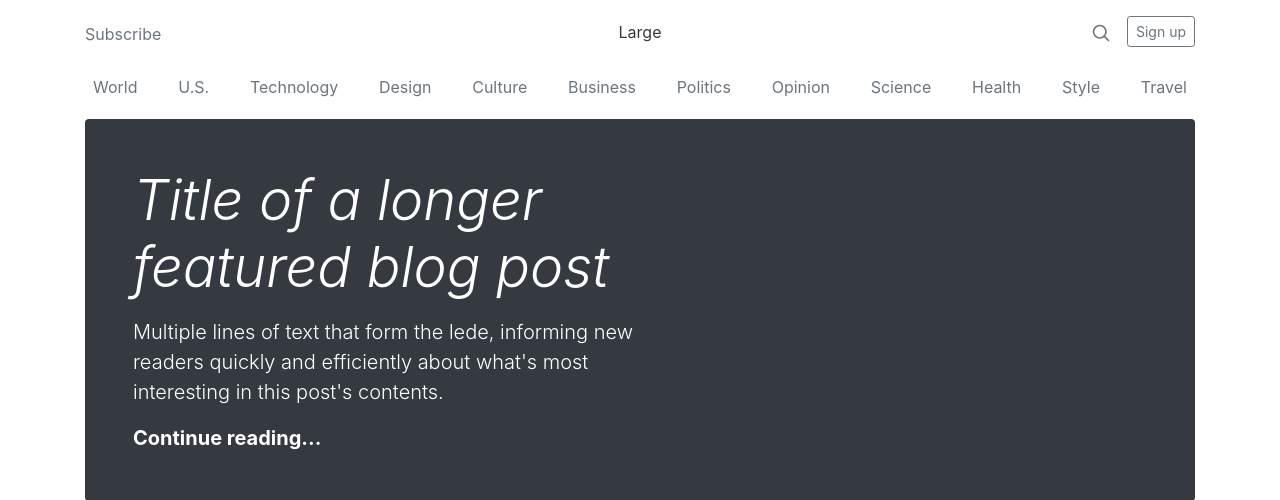
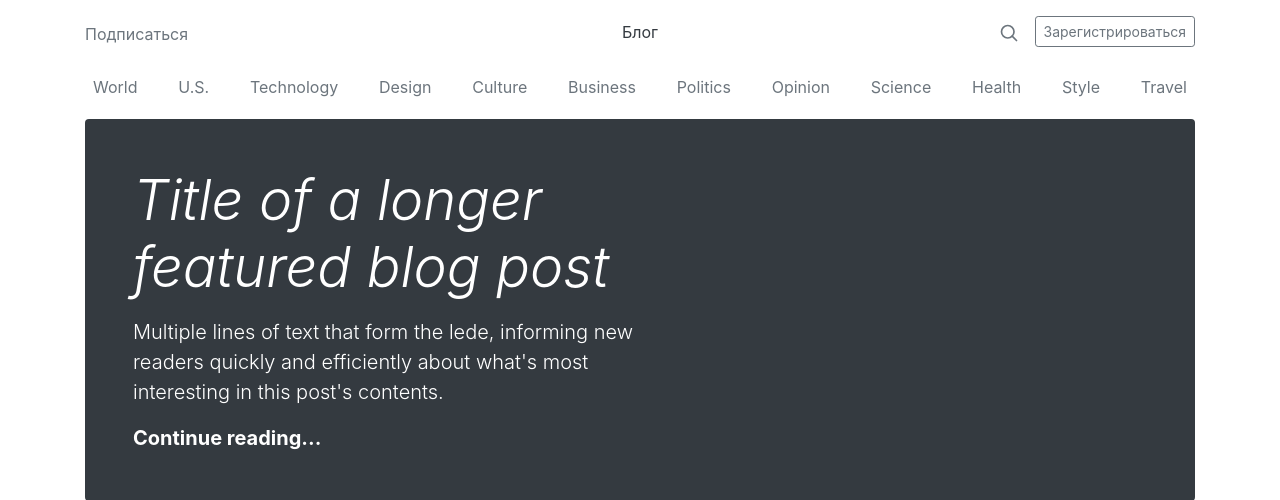
Before and after one commit to tum0xa/t-blog, a Django app: page / in a window 1280 px wide. Shown: the top 500 px of the page. Run offline with Django 3.2, Linux system fonts and the light colour scheme; some libraries are stand-ins or nearby versions.

Commit message:
Предварительно подготовлены верхние элементы страницы блога

```diff
--- a/mainapp/templates/mainapp/base.html
+++ b/mainapp/templates/mainapp/base.html
@@ -34,18 +34,11 @@
     <div class="container">
       <header class="blog-header py-3">
         <div class="row flex-nowrap justify-content-between align-items-center">
-          <div class="col-4 pt-1">
-            <a class="text-muted" href="#">Subscribe</a>
+          {% include 'mainapp/include/left_top_panel.html' %}
+          <div class="col-4 text-center">
+            <a class="blog-header-logo text-dark" href="#">Блог</a>
           </div>
-          <div class="col-4 text-center">
-            <a class="blog-header-logo text-dark" href="#">Large</a>
-          </div>
-          <div class="col-4 d-flex justify-content-end align-items-center">
-            <a class="text-muted" href="#">
-              <svg xmlns="http://www.w3.org/2000/svg" width="20" height="20" viewBox="0 0 24 24" fill="none" stroke="currentColor" stroke-width="2" stroke-linecap="round" stroke-linejoin="round" class="mx-3"><circle cx="10.5" cy="10.5" r="7.5"></circle><line x1="21" y1="21" x2="15.8" y2="15.8"></line></svg>
-            </a>
-            <a class="btn btn-sm btn-outline-secondary" href="#">Sign up</a>
-          </div>
+          {% include 'mainapp/include/right_top_panel.html' %}
         </div>
       </header>
 
--- /dev/null
+++ b/mainapp/templates/mainapp/include/left_top_panel.html
@@ -0,0 +1,3 @@
+<div class="col-4 pt-1">
+    <a class="text-muted" href="{% url 'mainapp:subscribe' %}">Подписаться</a>
+</div>
--- /dev/null
+++ b/mainapp/templates/mainapp/include/right_top_panel.html
@@ -0,0 +1,7 @@
+<div class="col-4 d-flex justify-content-end align-items-center">
+    <a class="text-muted" href="#">
+        <svg xmlns="http://www.w3.org/2000/svg" width="20" height="20" viewBox="0 0 24 24" fill="none" stroke="currentColor" stroke-width="2" stroke-linecap="round" stroke-linejoin="round" class="mx-3"><circle cx="10.5" cy="10.5" r="7.5"></circle><line x1="21" y1="21" x2="15.8" y2="15.8"></line></svg>
+    </a>
+
+    <a class="btn btn-sm btn-outline-secondary" href="#">Зарегистрироваться</a>
+</div>
--- a/mainapp/urls.py
+++ b/mainapp/urls.py
@@ -6,6 +6,7 @@ app_name = 'mainapp'
 
 urlpatterns = [
     path('', views.main, name="main"),
+    path('subscribe/', views.subscribe, name="subscribe"),
     path('admin/', admin.site.urls),
 
 ]
--- a/mainapp/views.py
+++ b/mainapp/views.py
@@ -1,5 +1,8 @@
 from django.shortcuts import render
-
+from django.http import HttpResponse
 
 def main(request):
     return render(request,'mainapp/main.html')
+
+def subscribe(request):
+    return HttpResponse('Subscribe template')
```
